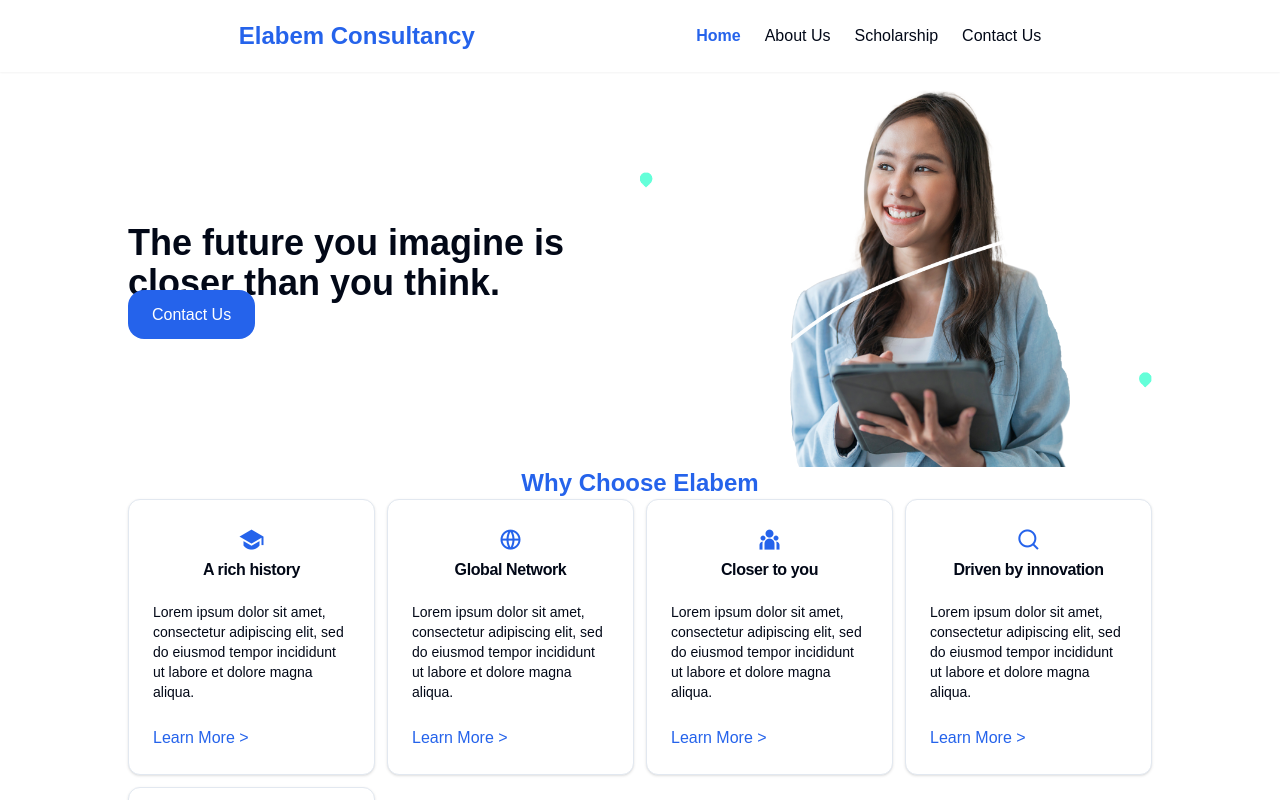
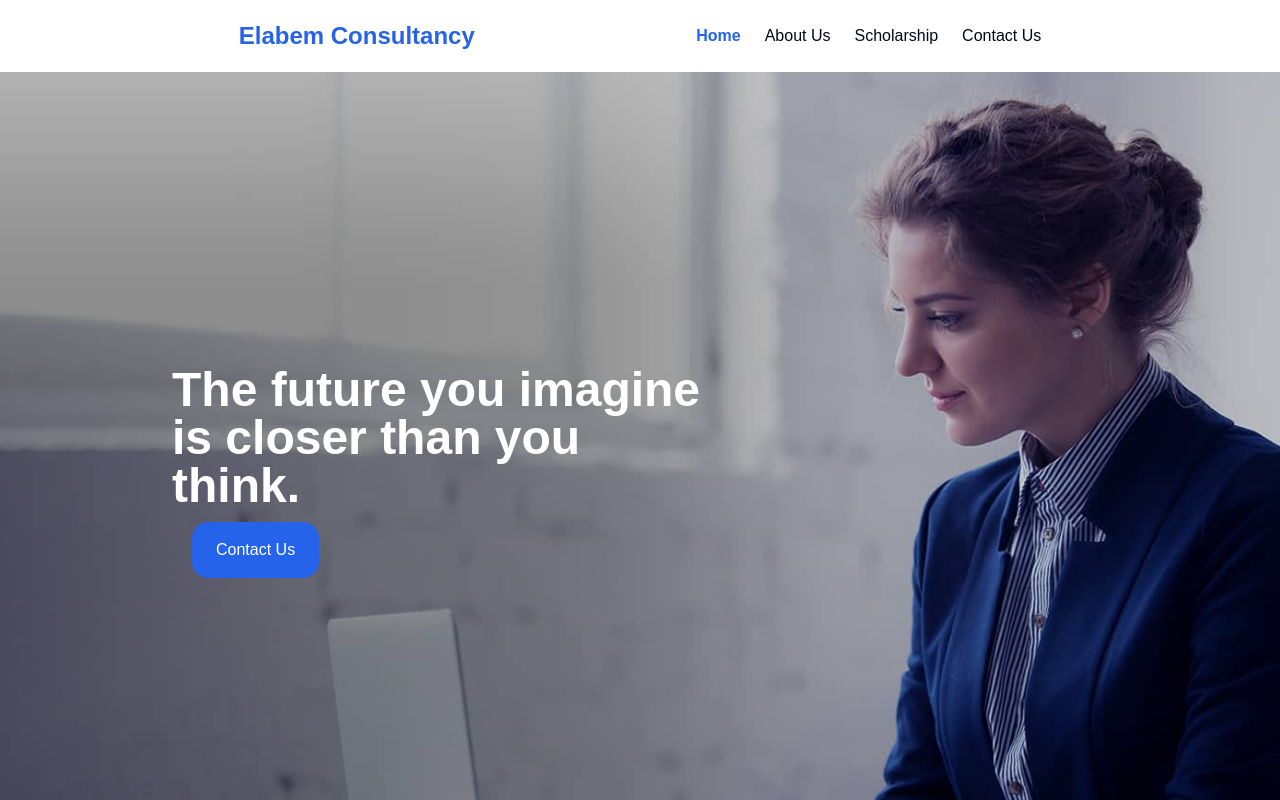
Before and after one commit to kasahun-welela/elabem, a Next.js app: page / in a window 1280 px wide. Shown: the top 800 px of the page. Built offline with nearby package versions, Linux system fonts and the light colour scheme.

Commit message:
add alternative hero section

```diff
--- a/app/page.tsx
+++ b/app/page.tsx
@@ -53,9 +53,9 @@ export default function Home() {
 
   return (
     <>
+      <Hero />
       <div className="w-[80%] mx-auto mt-24 md:mt-3">
-        <Hero />
-        <h1 className="text-primary text-center font-bold text-2xl">
+        <h1 className="text-primary text-center font-bold text-2xl py-5">
           Why Choose Elabem
         </h1>
         <div className="grid md:grid-cols-3 lg:grid-cols-4 gap-3">
--- a/components/Hero.tsx
+++ b/components/Hero.tsx
@@ -4,25 +4,43 @@ import Link from "next/link";
 
 export default function Hero() {
   return (
-    <div className="md:flex justify-between items-center">
-      <div className="basis-1/2">
-        <h1 className="md:text-4xl font-bold text-xl">
+    // <div className="bg-blue-500">
+    //   <div className="md:flex justify-between items-center  w-[80%] mx-auto ">
+    //     <div className="basis-1/2">
+    //       <h1 className="md:text-4xl font-bold text-xl text-white">
+    //         The future you imagine is closer than you think.
+    //       </h1>
+    //       <Link
+    //         href="/contact-us"
+    //         className="bg-yellow-600 text-white py-4 px-6 rounded-2xl mt-3 inline-block"
+    //       >
+    //         Contact Us
+    //       </Link>
+    //     </div>
+    //     <Image
+    //       src="/hero.png"
+    //       className="basis-1/2"
+    //       alt="hero image"
+    //       width={400}
+    //       height={500}
+    //     />
+    //   </div>
+    // </div>
+
+    <div className="mt-20 md:mt-0 h-80 md:h-screen bg-[url('/hero2.png')] md:bg-cover flex flex-col justify-center  ">
+      <div className="md:ml-40 px-3">
+        <h1 className="md:max-w-[50%]  text-white text-2xl md:text-5xl font-extrabold">
           The future you imagine is closer than you think.
         </h1>
-        <Link
-          href="/contact-us"
-          className="bg-primary text-white py-4 px-6 rounded-2xl mt-3"
-        >
-          Contact Us
-        </Link>
+        <div className="space-x-2 ml-5">
+          <Link
+            href="/contact-us"
+            className="bg-primary text-white py-4 px-6 rounded-2xl mt-3 inline-block"
+          >
+            Contact Us
+          </Link>
+        </div>
       </div>
-      <Image
-        src="/hero.png"
-        className="basis-1/2"
-        alt="hero image"
-        width={400}
-        height={500}
-      />
     </div>
   );
 }
```
Also changed, not shown: public/hero2.png (added).
